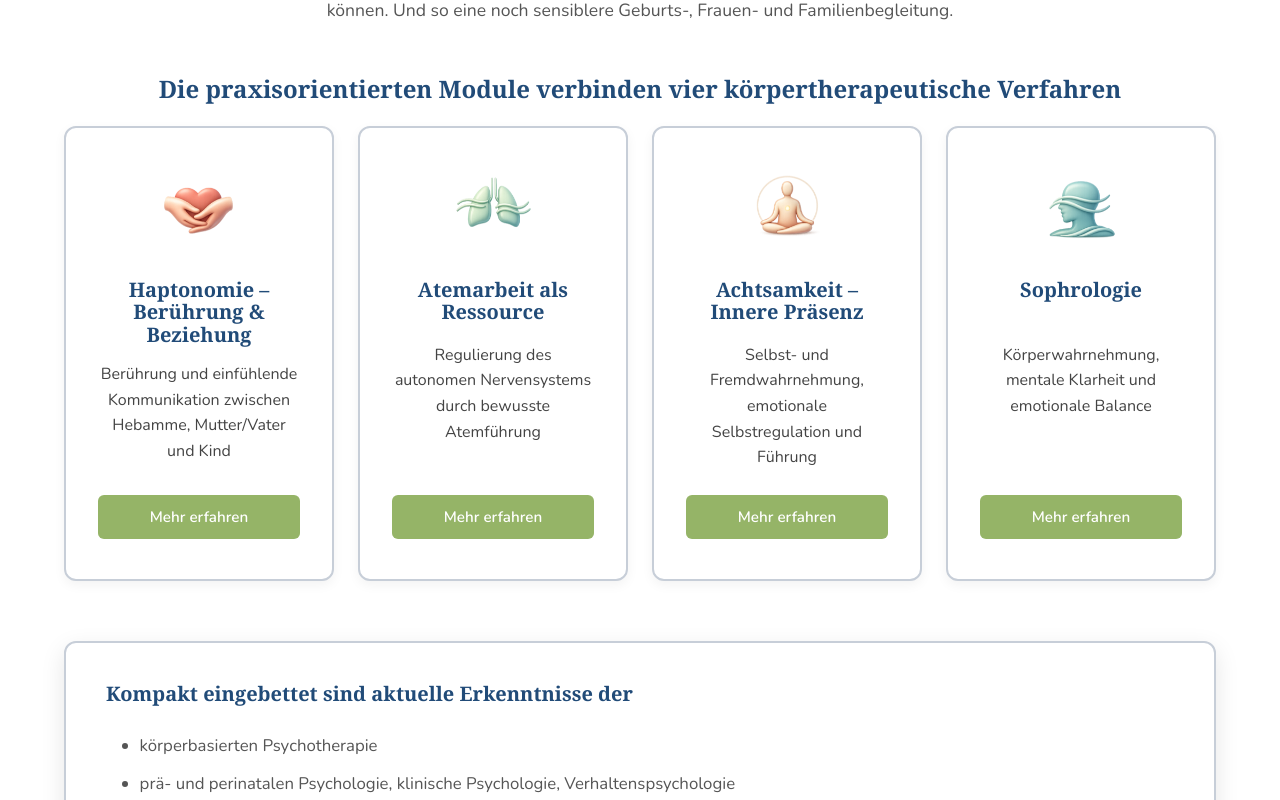
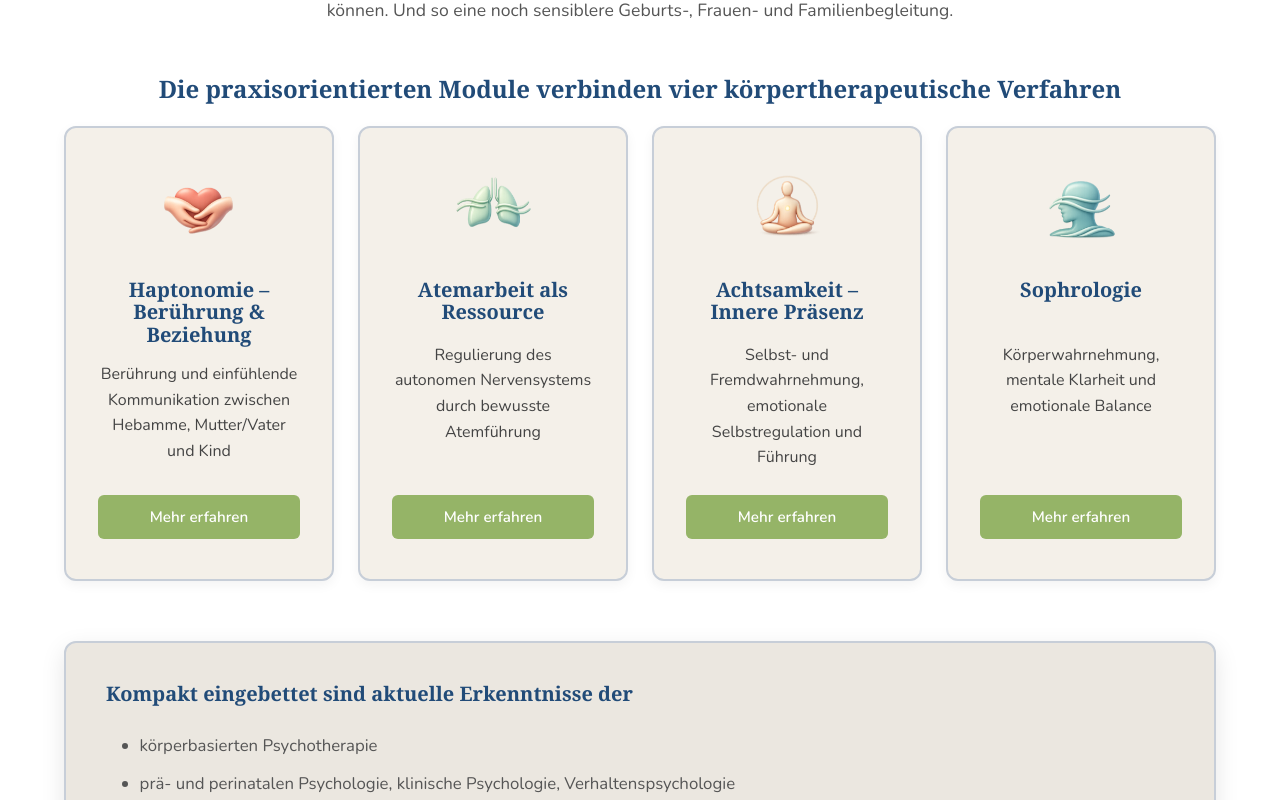
Before and after one commit to vmonastyrov/kathleen-intuisens-website, a React (Vite) app: page / in a window 1280 px wide. Shown: the part 2260-3060 px from the top of the page. Built offline with nearby package versions, Linux system fonts and the light colour scheme.

Commit message:
Remove dark mode overrides - issue was device accessibility settings

```diff
--- a/index.html
+++ b/index.html
@@ -2,20 +2,6 @@
 <html lang="de">
   <head>
     <meta charset="UTF-8" />
-    <meta name="color-scheme" content="light only" />
-    <meta name="supported-color-schemes" content="light only" />
-    <meta name="theme-color" content="#F4F0E9" />
-    <!-- Samsung Internet dark mode disable -->
-    <meta name="nightmode" content="disable" />
-    <meta name="imagemode" content="force" />
-    <!-- Force light mode styles inline for earliest application -->
-    <style>
-      html, body {
-        background-color: #F4F0E9 !important;
-        color: #333 !important;
-        color-scheme: light only !important;
-      }
-    </style>
     <link rel="icon" type="image/svg+xml" href="/favicon.svg" />
     <meta name="viewport" content="width=device-width, initial-scale=1.0" />
     <link rel="preconnect" href="https://fonts.googleapis.com">
--- a/src/index.css
+++ b/src/index.css
@@ -15,68 +15,8 @@
   font-display: swap;
 }
 
-/* Force light mode on all devices - aggressive override */
-:root,
-html,
-body,
-* {
-  color-scheme: light only !important;
-}
-
-html {
-  background-color: #F4F0E9 !important;
-}
-
-body {
-  background-color: #F4F0E9 !important;
-  color: #333 !important;
-}
-
-@media (prefers-color-scheme: dark) {
-  :root,
-  html,
-  body,
-  * {
-    color-scheme: light only !important;
-  }
-
-  html,
-  body {
-    background-color: #F4F0E9 !important;
-    color: #333 !important;
-  }
-
-  .navbar,
-  .navbar-menu,
-  .navbar-item,
-  .box,
-  .section,
-  .container,
-  .card,
-  .content,
-  footer,
-  header,
-  nav,
-  main,
-  article,
-  aside,
-  div {
-    background-color: inherit;
-    color: inherit;
-  }
-
-  .navbar,
-  .navbar-menu {
-    background-color: white !important;
-  }
-
-  .hero {
-    background-color: #214B78 !important;
-  }
-}
-
 :root {
-  color-scheme: light only;
+  color-scheme: light;
   font-family: 'Nunito', Inter, system-ui, Avenir, Helvetica, Arial, sans-serif;
   line-height: 1.5;
   font-weight: 400;
@@ -119,6 +59,7 @@ body {
   min-height: 100vh;
   background-color: var(--color-bg-main);
   font-family: 'Nunito', Inter, system-ui, Avenir, Helvetica, Arial, sans-serif;
+  color: #333;
 }
 
 h1, h2, h3, h4, h5, h6, .title, .subtitle {
@@ -192,16 +133,6 @@ h1, h2, h3, h4, h5, h6, .title, .subtitle {
   .box {
     padding: 1.5rem !important;
   }
-}
-
-/* Ensure good contrast for all body text */
-body {
-  color: #333;
-}
-
-/* Improve text contrast globally */
-p, li, span {
-  color: inherit;
 }
 
 /* Accessibility Improvements */
@@ -280,117 +211,3 @@ a {
   background-color: var(--color-heading) !important;
   height: 2px;
 }
-
-/* Force light theme on all form elements */
-input,
-textarea,
-select,
-button {
-  color-scheme: light only !important;
-  background-color: white;
-  color: #333;
-}
-
-/* Prevent dark mode inversion on images and backgrounds */
-img,
-picture,
-video {
-  filter: none !important;
-}
-
-/* Samsung Internet and other mobile browsers dark mode override */
-@media screen and (prefers-color-scheme: dark) {
-  * {
-    -webkit-text-fill-color: initial !important;
-  }
-
-  body,
-  .section,
-  .box,
-  .card,
-  .navbar,
-  .footer,
-  .hero-body,
-  .container {
-    -webkit-filter: none !important;
-    filter: none !important;
-  }
-}
-
-/* Explicit background colors for all major sections */
-.section {
-  background-color: inherit;
-}
-
-.box {
-  background-color: white;
-}
-
-.navbar.is-white {
-  background-color: white !important;
-}
-
-footer {
-  background-color: #214B78 !important;
-}
-
-/* Ultra-aggressive dark mode prevention */
-html[data-darkreader-mode],
-html[data-darkreader-scheme],
-body[data-darkreader-mode],
-body[data-darkreader-scheme] {
-  background-color: #F4F0E9 !important;
-  color: #333 !important;
-}
-
-/* Force all text to be dark on light background */
-h1, h2, h3, h4, h5, h6,
-.title, .subtitle {
-  color: #214B78;
-}
-
-/* But keep hero text white */
-.hero .title,
-.hero .subtitle,
-.hero h1,
-.hero h2,
-.hero p {
-  color: white !important;
-}
-
-/* Footer text stays light */
-footer .title,
-footer h3,
-footer h4,
-footer p,
-footer a,
-footer li {
-  color: #D1D5DB;
-}
-
-p, li, span, a, label, div {
-  color: inherit;
-}
-
-/* Ensure white backgrounds stay white */
-.box,
-.card,
-.modal,
-.dropdown-content,
-.navbar,
-.navbar-dropdown,
-input,
-textarea,
-select {
-  background-color: white !important;
-  color: #333 !important;
-}
-
-/* Section backgrounds explicit */
-#home { background-color: #214B78 !important; }
-#about { background-color: #E5E9EF !important; }
-#intuition { background-color: white !important; }
-#module { background-color: #E5E9EF !important; }
-#zusammenarbeit { background-color: white !important; }
-#kontakt { background-color: #E5E9EF !important; }
-#haptonomie { background-color: #E5E9EF !important; }
```
